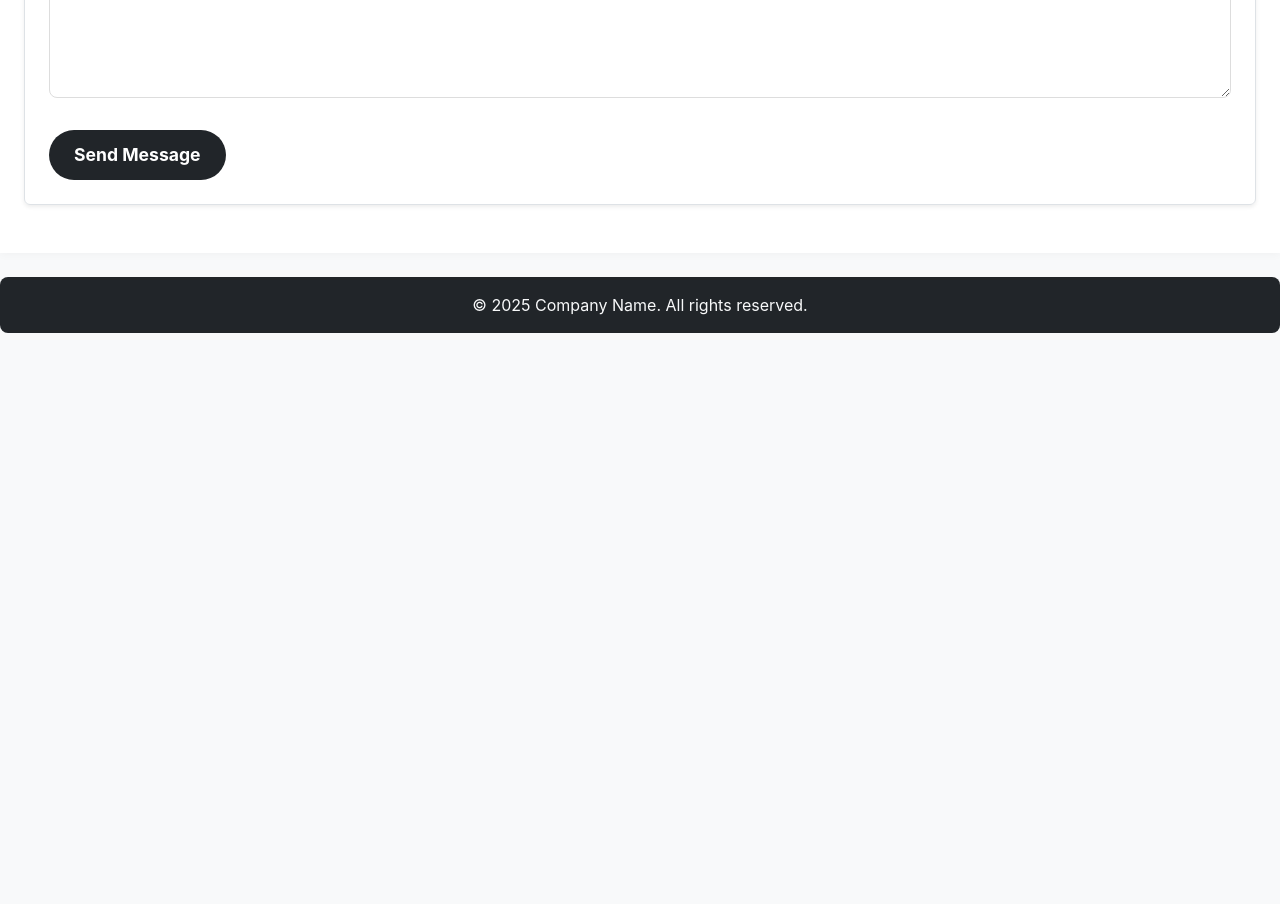
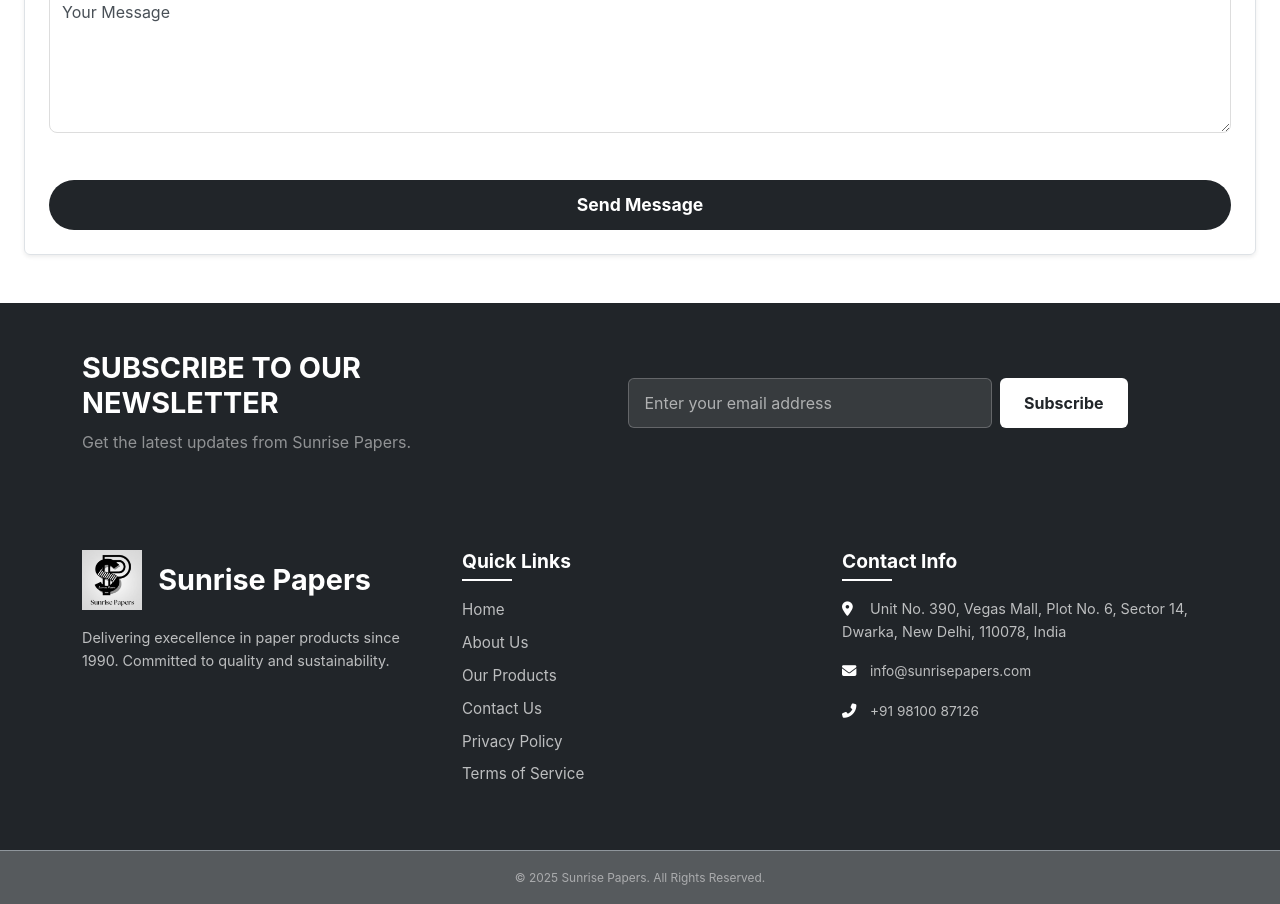
Before and after one commit to Akshit1025/sunrise-papers, a React (Create React App) app: page /contact in a window 1280 px wide. Shown: the part 580-1484 px from the top of the page. Before the commit the page ends 913 px from the top, so only its background shows below. Built offline with nearby package versions, Linux system fonts and the light colour scheme; no server answers.

Commit message:
Footer Redesigned

```diff
--- a/src/App.css
+++ b/src/App.css
@@ -1,193 +1,203 @@
 /* src/App.css */
 
-/* --- Custom CSS Variables (Optional but good practice for color scheme) --- */
+/* --- Custom CSS Variables (Primary Color Scheme) --- */
 :root {
-  --sp-dark-gray: #212529; /* Almost black, from logo text */
-  --sp-medium-gray: #495057; /* Dark gray for body text */
-  --sp-light-gray: #f8f9fa; /* Very light gray, page background (top bar background) */
-  --sp-white: #ffffff; /* Pure white for elements on dark background (main navbar background) */
+  --sp-dark-gray: #212529;   /* Almost black, from logo text, used for dark backgrounds */
+  --sp-medium-gray: #495057; /* Dark gray for body text, secondary elements */
+  --sp-light-gray: #f8f9fa;  /* Very light gray, page background */
+  --sp-white: #ffffff;      /* Pure white for elements on dark background, main content background */
+  --sp-accent-blue: #007bff; /* A subtle blue for hover effects/accents, derived from Bootstrap primary */
 }
 
-/* --- Bootstrap Overrides & Global Styles --- */
+/* --- Global Styles & Layout --- */
 body {
   margin: 0;
-  font-family: "Inter", sans-serif;
+  font-family: 'Inter', sans-serif;
   -webkit-font-smoothing: antialiased;
   -moz-osx-font-smoothing: grayscale;
-  background-color: var(--sp-light-gray); /* Overall page background */
-  color: var(--sp-medium-gray); /* Default text color */
+  background-color: var(--sp-light-gray);
+  color: var(--sp-medium-gray);
 }
 
-/* Overall container for the app - Designed for a seamless, professional look */
 .container.custom-container {
   display: flex;
   flex-direction: column;
   min-height: 100vh;
-  padding: 0; /* Remove padding from the outer container */
+  padding: 0;
   box-sizing: border-box;
   max-width: 100% !important; /* Force full width for the outermost container */
-  margin: 0 auto; /* Center the entire layout */
+  margin: 0 auto;
 }
 
-/* Specific styling for the top bar */
+/* --- Navbar Styles --- */
 .top-bar {
-  background-color: var(
-    --sp-light-gray
-  ); /* Light gray background for top bar */
-  border-bottom: 1px solid rgba(0, 0, 0, 0.05); /* Subtle bottom border */
+  background-color: var(--sp-light-gray);
+  border-bottom: 1px solid rgba(0, 0, 0, 0.05);
 }
 
 .top-bar .container {
-  max-width: 1200px; /* Constrain content width within the top bar */
+  max-width: 1200px;
 }
 
 .contact-info {
-  color: var(--sp-medium-gray); /* Text color for contact info */
+  color: var(--sp-medium-gray);
   font-size: 0.9em;
 }
 
+.contact-info a {
+  color: var(--sp-medium-gray) !important;
+  transition: color 0.3s ease;
+}
+
+.contact-info a:hover {
+  color: var(--sp-dark-gray) !important;
+}
+
 .contact-info i {
-  color: var(--sp-dark-gray); /* Icon color */
+  color: var(--sp-dark-gray);
   margin-right: 5px;
 }
 
 .social-icons .social-icon-link {
-  color: var(--sp-medium-gray) !important; /* Default icon color */
+  color: var(--sp-medium-gray) !important;
   font-size: 1.1em;
-  transition: color 0.3s ease, transform 0.3s ease; /* Smooth transition for color and transform */
-  display: inline-block; /* Required for transform to work correctly */
+  transition: color 0.3s ease, transform 0.3s ease;
+  display: inline-block;
 }
 
 .social-icons .social-icon-link:hover {
-  color: var(--sp-dark-gray) !important; /* Darker on hover */
-  transform: translateY(-3px) scale(1.1); /* Subtle popup effect */
+  color: var(--sp-dark-gray) !important;
+  transform: translateY(-3px) scale(1.1);
 }
 
-/* Main Navigation Bar custom styles */
 .custom-main-navbar {
-  border-radius: 0 !important; /* Ensure sharp corners for a full-width bar */
+  border-radius: 0 !important;
   /* shadow-sm from Navbar.js gives a subtle lift */
 }
 
 .navbar-brand img {
-  height: 50px; /* Ensure logo height is consistent */
-  margin-right: 10px; /* Space between logo and any optional text */
-  transition: transform 0.2s ease-in-out; /* Subtle hover animation for logo */
+  height: 50px;
+  margin-right: 10px;
+  transition: transform 0.2s ease-in-out;
 }
 
 .navbar-brand img:hover {
-  transform: scale(1.05); /* Slightly enlarge logo on hover */
+  transform: scale(1.05);
 }
 
 .main-nav-links .nav-item {
-  position: relative; /* Needed for underline animation */
-  margin: 0 15px; /* Spacing between main nav items */
+  position: relative;
+  margin: 0 15px;
 }
 
 .main-nav-links .nav-button {
-  color: var(
-    --sp-dark-gray
-  ) !important; /* Dark gray text for links on light navbar */
+  color: var(--sp-dark-gray) !important;
   background-color: transparent;
   border: none;
-  padding: 0.5rem 0; /* Adjust padding for underline space, no side padding */
+  padding: 0.5rem 0;
   font-size: 1.05em;
   font-weight: 500;
-  transition: color 0.3s ease; /* Only color transition initially */
+  transition: color 0.3s ease;
   position: relative;
-  overflow: hidden; /* Hide overflow for the pseudo-element */
+  overflow: hidden;
 }
 
-/* Underline animation using pseudo-element */
 .main-nav-links .nav-button::before {
-  content: "";
+  content: '';
   position: absolute;
   bottom: 0;
   left: 0;
   width: 100%;
-  height: 2px; /* Thickness of the underline */
-  background-color: var(--sp-dark-gray); /* Underline color */
-  transform: scaleX(0); /* Start hidden */
-  transform-origin: bottom right; /* Animate from right to left */
-  transition: transform 0.3s ease-out; /* Smooth transition */
+  height: 2px;
+  background-color: var(--sp-dark-gray);
+  transform: scaleX(0);
+  transform-origin: bottom right;
+  transition: transform 0.3s ease-out;
 }
 
 .main-nav-links .nav-button:hover::before {
-  transform: scaleX(1); /* Expand on hover */
-  transform-origin: bottom left; /* Animate from left to right on hover */
+  transform: scaleX(1);
+  transform-origin: bottom left;
 }
 
 .main-nav-links .nav-button:hover {
-  color: #007bff !important; /* Example hover color (Bootstrap primary blue), adjust if needed */
+  color: var(--sp-accent-blue) !important; /* Change text color on hover */
 }
 
-/* Main content area - Seamless with page background */
+
+/* --- Main Content Area --- */
 .main-content {
   flex-grow: 1;
-  background-color: var(--sp-white); /* White background for content area */
+  background-color: var(--sp-white);
   padding: 30px;
-  border-radius: 0; /* Ensure sharp corners */
-  box-shadow: 0 2px 8px rgba(0, 0, 0, 0.03); /* Very subtle shadow for depth */
+  border-radius: 0;
+  box-shadow: 0 2px 8px rgba(0,0,0,0.03);
 }
 
-/* Headings and paragraphs - Using color scheme variables */
 .page-title {
-  color: var(--sp-dark-gray); /* Dark gray for headings */
+  color: var(--sp-dark-gray);
   font-size: 2.2em;
   margin-bottom: 25px;
-  border-bottom: 2px solid #ecf0f1; /* Light border */
+  border-bottom: 2px solid #ecf0f1;
   padding-bottom: 10px;
 }
 
 .paragraph {
   line-height: 1.7;
   margin-bottom: 15px;
-  color: var(--sp-medium-gray); /* Medium gray for paragraphs */
+  color: var(--sp-medium-gray);
 }
 
-/* Product Card styles (kept card format as it's a good modern pattern for items) */
-.service-card {
-  background-color: var(--sp-white); /* White background for product cards */
+/* --- Product Card Styles --- */
+.service-card { /* Renamed from .service-card to .product-card internally for clarity */
+  background-color: var(--sp-white);
   padding: 25px;
-  border-radius: 10px; /* Keep rounded corners for individual product cards */
-  box-shadow: 0 4px 12px rgba(0, 0, 0, 0.08); /* More pronounced shadow for cards */
+  border-radius: 10px;
+  box-shadow: 0 4px 12px rgba(0,0,0,0.08);
   border: 1px solid #eee;
   transition: transform 0.2s ease, box-shadow 0.2s ease;
 }
 
 .service-card:hover {
   transform: translateY(-5px);
-  box-shadow: 0 6px 16px rgba(0, 0, 0, 0.15); /* Enhanced shadow on hover */
+  box-shadow: 0 6px 16px rgba(0,0,0,0.15);
 }
 
-.service-title {
-  color: var(--sp-dark-gray); /* Dark gray for product titles */
+.service-title { /* Used for product title now */
+  color: var(--sp-dark-gray);
   font-size: 1.5em;
   margin-bottom: 10px;
 }
 
-.service-description {
-  color: var(--sp-medium-gray); /* Medium gray for product descriptions */
+.service-description { /* Used for product description now */
+  color: var(--sp-medium-gray);
   line-height: 1.6;
 }
 
-/* Form styles - Using color scheme variables */
+/* --- Form Styles --- */
+.form {
+  display: flex;
+  flex-direction: column;
+  gap: 15px;
+  margin-top: 20px;
+}
+
 .input-field,
 .text-area-field {
   padding: 12px;
   border: 1px solid #ddd;
   border-radius: 8px;
   font-size: 1em;
-  color: var(--sp-dark-gray); /* Input text color */
+  color: var(--sp-dark-gray);
 }
 
 .input-field::placeholder,
 .text-area-field::placeholder {
-  color: var(--sp-medium-gray); /* Placeholder color */
+  color: var(--sp-medium-gray);
 }
 
 .submit-button {
-  background-color: var(--sp-dark-gray); /* Dark gray submit button */
+  background-color: var(--sp-dark-gray);
   color: var(--sp-white);
   border: none;
   padding: 12px 25px;
@@ -199,11 +209,11 @@ body {
 }
 
 .submit-button:hover {
-  background-color: var(--sp-medium-gray); /* Lighter gray on hover */
+  background-color: var(--sp-medium-gray);
   transform: translateY(-2px);
 }
 
-/* Message boxes (alerts) - Adjusted for new scheme */
+/* --- Message Boxes (Alerts) --- */
 .message-box {
   margin-top: 20px;
   padding: 15px;
@@ -213,57 +223,248 @@ body {
 }
 
 .success-message {
-  background-color: #e6ffe6; /* Keep standard green for success */
+  background-color: #e6ffe6;
   color: #27ae60;
   border: 1px solid #27ae60;
 }
 
 .error-message {
-  background-color: #ffe6e6; /* Keep standard red for error */
+  background-color: #ffe6e6;
   color: #e74c3c;
   border: 1px solid #e74c3c;
 }
 
-/* Footer styles - Seamless with page background */
-.footer {
-  margin-top: 30px;
-  padding: 20px;
-  background-color: var(--sp-dark-gray); /* Dark gray footer */
+/* --- Footer & Newsletter Styles --- */
+.newsletter-section {
+  background-color: var(--sp-dark-gray); /* Dark background for newsletter */
   color: var(--sp-white);
-  text-align: center;
-  border-radius: 0; /* Ensure sharp corners */
-  box-shadow: none; /* No shadow */
+  padding: 50px 0; /* Vertical padding */
 }
 
-.loading-text {
-  text-align: center;
-  font-size: 1.2em;
-  color: var(--sp-medium-gray);
-  padding: 50px;
+.newsletter-heading {
+  font-size: 1.8em;
+  margin-bottom: 10px;
 }
 
-/* Responsive adjustments */
-/* Global container takes full width, and internal content is contained by Bootstrap's .container */
-@media (max-width: 768px) {
-  .top-bar {
-    display: none !important; /* Hide top bar completely on small screens */
+.newsletter-form {
+  max-width: 500px;
+  margin-left: auto;
+  margin-right: auto;
+}
+
+.newsletter-input {
+  background-color: rgba(255, 255, 255, 0.1); /* Slightly transparent white input */
+  border: 1px solid rgba(255, 255, 255, 0.3);
+  color: var(--sp-white) !important;
+  border-radius: 0.375rem; /* Bootstrap default border-radius */
+  padding: 0.75rem 1rem;
+  flex-grow: 1; /* Allow input to take available space */
+}
+
+.newsletter-input::placeholder {
+  color: rgba(255, 255, 255, 0.6);
+}
+
+.newsletter-input:focus {
+  background-color: rgba(255, 255, 255, 0.15);
+  border-color: rgba(255, 255, 255, 0.5);
+  box-shadow: 0 0 0 0.25rem rgba(255, 255, 255, 0.25);
+}
+
+.newsletter-button {
+  background-color: var(--sp-white); /* White button */
+  color: var(--sp-dark-gray) !important; /* Dark text */
+  border: none;
+  padding: 0.75rem 1.5rem;
+  font-weight: bold;
+  border-radius: 0.375rem;
+  transition: all 0.3s ease;
+}
+
+.newsletter-button:hover {
+  background-color: var(--sp-light-gray); /* Lighter white on hover */
+  transform: translateY(-2px); /* Slight lift */
+  box-shadow: 0 4px 8px rgba(0,0,0,0.2);
+}
+
+.newsletter-message {
+  font-size: 0.9em;
+  margin-top: 10px;
+}
+
+
+.footer {
+  background-color: var(--sp-dark-gray); /* Dark background for main footer */
+  color: var(--sp-white); /* Default text color */
+  padding: 50px 0;
+  border-radius: 0;
+  box-shadow: none;
+}
+
+.footer-brand {
+  margin-bottom: 20px;
+}
+
+.footer-logo {
+  height: 60px; /* Slightly larger logo in footer */
+  width: auto;
+}
+
+.footer-company-name {
+  font-size: 1.8em;
+  line-height: 1; /* Adjust line height to align with logo */
+}
+
+.footer-description {
+  font-size: 0.9em;
+  line-height: 1.6;
+  color: rgba(255, 255, 255, 0.7);
+}
+
+.footer-heading {
+  font-size: 1.2em;
+  font-weight: bold;
+  margin-bottom: 1.5rem;
+  color: var(--sp-white);
+  position: relative; /* For underline effect */
+  padding-bottom: 8px; /* Space for underline */
+}
+
+.footer-heading::after {
+  content: '';
+  position: absolute;
+  left: 0;
+  bottom: 0;
+  width: 50px; /* Width of the underline */
+  height: 2px;
+  background-color: var(--sp-white); /* White underline */
+}
+
+.footer-links li {
+  margin-bottom: 8px;
+}
+
+.footer-link {
+  color: rgba(255, 255, 255, 0.7) !important;
+  font-size: 0.95em;
+  position: relative;
+  transition: all 0.3s ease;
+}
+
+.footer-link:hover {
+  color: var(--sp-white) !important;
+  padding-left: 5px; /* Slight indent on hover */
+}
+
+.footer-link::before { /* Animated arrow for quick links */
+  content: '\203A'; /* Unicode for single right angle quote */
+  position: absolute;
+  left: -15px;
+  opacity: 0;
+  transition: all 0.3s ease;
+}
+
+.footer-link:hover::before {
+  opacity: 1;
+  left: -5px; /* Move arrow to visible position */
+}
+
+
+.footer-contact-item {
+  font-size: 0.9em;
+  line-height: 1.6;
+  color: rgba(255, 255, 255, 0.7);
+}
+
+.footer-contact-item i {
+  color: var(--sp-white);
+  font-size: 1em;
+  width: 20px; /* Align icons */
+}
+
+.footer-contact-item a {
+  color: rgba(255, 255, 255, 0.7) !important;
+  text-decoration: none;
+  transition: color 0.3s ease;
+}
+
+.footer-contact-item a:hover {
+  color: var(--sp-white) !important;
+}
+
+/* Bottom Copyright Bar */
+.bottom-bar {
+  background-color: var(--sp-dark-gray);
+  opacity: 1; /* Ensure full opacity */
+  border-top: 1px solid rgba(255, 255, 255, 0.1); /* Lighter border for contrast */
+  color: rgba(255, 255, 255, 0.6);
+  font-size: 0.85em;
+}
+
+
+/* --- Responsive Adjustments --- */
+@media (max-width: 991.98px) { /* Medium devices (tablets) and down */
+  .newsletter-section .text-lg-start {
+    text-align: center !important;
   }
-  .custom-main-navbar .navbar-collapse {
+  .newsletter-form {
+    max-width: 100%;
+    justify-content: center;
+  }
+  .footer .col-md-4 {
+    text-align: center; /* Center footer columns on tablet */
+  }
+  .footer-heading::after {
+    left: 50%;
+    transform: translateX(-50%); /* Center underline */
+  }
+  .footer-links, .footer-contact-item {
+    padding-left: 0;
+  }
+  .footer-links li {
     text-align: center;
   }
-  .main-nav-links {
-    margin-left: 0 !important; /* Override ms-auto */
-    margin-right: 0 !important; /* Override me-auto */
-    width: 100%;
-    justify-content: center; /* Center items in collapsed menu */
+  .footer-link::before { /* Hide arrow on mobile for centered list */
+    display: none;
   }
-  .main-nav-links .nav-item {
-    margin: 5px 0; /* Adjust vertical spacing for collapsed menu */
+  .footer-brand {
+    justify-content: center;
   }
 }
 
-@media (max-width: 480px) {
-  .custom-main-navbar .navbar-brand img {
-    height: 40px; /* Smaller logo on very small screens */
+@media (max-width: 767.98px) { /* Small devices (mobile) and down */
+  .newsletter-section {
+    padding: 30px 0;
+  }
+  .newsletter-heading {
+    font-size: 1.5em;
+  }
+  .newsletter-input, .newsletter-button {
+    padding: 0.6rem 1rem;
+    font-size: 0.9em;
+  }
+  .main-content {
+    padding: 20px;
+  }
+  .page-title {
+    font-size: 1.8em;
+  }
+  .service-card {
+    padding: 20px;
+  }
+  .service-title {
+    font-size: 1.3em;
+  }
+  .footer {
+    padding: 30px 0;
+  }
+  .footer-logo {
+    height: 50px;
+  }
+  .footer-company-name {
+    font-size: 1.5em;
+  }
+  .footer-heading {
+    font-size: 1.1em;
   }
 }
--- a/src/components/Footer.js
+++ b/src/components/Footer.js
@@ -1,13 +1,224 @@
 // src/components/Footer.js
 
-import React from "react";
-// No need to import styles.js, as styles are now in App.css
+import React, { useState } from "react";
+import { Link } from "react-router-dom"; // Import Link for navigation
+import { collection, addDoc } from "firebase/firestore"; // For Newsletter Storage
+import { db } from "../firebaseConfig"; // Import Firebase configuration
 
-const Footer = () => (
-  // Use Bootstrap padding and text alignment classes, combined with custom 'footer' class
-  <footer className="footer py-3 mt-4 text-center text-light rounded-3">
-    © {new Date().getFullYear()} Company Name. All rights reserved.
-  </footer>
-);
+const Footer = () => {
+  const [newsletterEmail, setNewsletterEmail] = useState("");
+  const [newsletterStatus, setNewsletterStatus] = useState(null); // 'success' or 'error' or null
+  const [newsletterMessage, setNewsletterMessage] = useState("");
+  const [isSubmitting, setIsSubmitting] = useState(false);
+
+  const validateEmail = (email) => {
+    // Basic email validation regex
+    return /^[^\s@]+@[^\s@]+\.[^\s@]+$/.test(email);
+  };
+
+  const handleNewsletterSubmit = async (e) => {
+    e.preventDefault();
+    setIsSubmitting(true);
+    setNewsletterStatus(null);
+    setNewsletterMessage("");
+
+    if (!validateEmail(newsletterEmail)) {
+      setNewsletterStatus("error");
+      setNewsletterMessage("Please enter a valid email address.");
+      setIsSubmitting(false);
+      setTimeout(() => {
+        setNewsletterStatus(null);
+        setNewsletterMessage("");
+      }, 3000); // Clear message after 3 seconds
+      return;
+    }
+
+    try {
+      // Store newsletter subscription in Firestore
+      await addDoc(collection(db, "newsletter_subscriptions"), {
+        email: newsletterEmail,
+        timestamp: new Date(),
+      });
+      setNewsletterStatus("success");
+      setNewsletterMessage("Thank you for subscribing to our newsletter!");
+      setNewsletterEmail(""); // Clear the input field
+    } catch (error) {
+      console.error("Error subscribing to newsletter: ", error);
+      setNewsletterStatus("error");
+      setNewsletterMessage("Failed to subscribe. Please try again later.");
+    } finally {
+      setIsSubmitting(false);
+      setTimeout(() => {
+        setNewsletterStatus(null);
+        setNewsletterMessage("");
+      }, 3000); // Clear message after 3 seconds
+    }
+  };
+
+  return (
+    <>
+      {/* Newsletter Section - Above the Main Footer */}
+      <div className="newsletter-section bg-dark py-5">
+        <div className="container">
+          <div className="row justify-content-center align-items-center">
+            <div className="col-lg-5 text-center text-lg-start mb-4 mb-lg-0">
+              <h3 className="newsletter-heading text-white fw-bold">
+                SUBSCRIBE TO OUR NEWSLETTER
+              </h3>
+              <p className="text-white-50 mb-0">
+                Get the latest updates from Sunrise Papers.
+              </p>
+            </div>
+            <div className="col-lg-7">
+              <form
+                className="d-flex newsletter-form"
+                onSubmit={handleNewsletterSubmit}
+              >
+                <input
+                  type="email"
+                  className="form-control newsletter-input"
+                  placeholder="Enter your email address"
+                  value={newsletterEmail}
+                  onChange={(e) => setNewsletterEmail(e.target.value)}
+                  disabled={isSubmitting}
+                  required
+                />
+                <button
+                  type="submit"
+                  className="btn btn-primary newsletter-button ms-2"
+                  disabled={isSubmitting}
+                >
+                  {isSubmitting ? "Subscribing..." : "Subscribe"}
+                </button>
+              </form>
+              {newsletterStatus && (
+                <div
+                  className={`newsletter-message mt-3 text-center text-lg-start ${
+                    newsletterStatus === "success"
+                      ? "text-success"
+                      : "text-danger"
+                  }`}
+                >
+                  {newsletterMessage}
+                </div>
+              )}
+            </div>
+          </div>
+        </div>
+      </div>
+
+      {/* Main Footer */}
+      <footer className="footer bg-dark py-5 text-white-50">
+        <div className="container">
+          <div className="row">
+            {/* Column 1: Sunrise Papers logo and info */}
+            <div className="col-md-4 mb-4 mb-md-0">
+              <div className="footer-brand d-flex align-items-center mb-3">
+                <img
+                  src="/images/logo.png"
+                  alt="Sunrise Papers Logo"
+                  className="footer-logo me-3"
+                />
+                <span className="footer-company-name fw-bold text-white">
+                  Sunrise Papers
+                </span>
+              </div>
+              <p className="footer-description">
+                Delivering execellence in paper products since 1990. Committed
+                to quality and sustainability.
+              </p>
+            </div>
+            {/* Column 2: Quick Links */}
+            <div className="col-md-4 mb-4 mb-md-0">
+              <h5 className="footer-heading text-white mb-3">Quick Links</h5>
+              <ul className="list-unstyled footer-links">
+                <li>
+                  <Link to="/" className="footer-link text-decoration-none">
+                    Home
+                  </Link>
+                </li>
+                <li>
+                  <Link
+                    to="/about"
+                    className="footer-link text-decoration-none"
+                  >
+                    About Us
+                  </Link>
+                </li>
+                <li>
+                  <Link
+                    to="/products"
+                    className="footer-link text-decoration-none"
+                  >
+                    Our Products
+                  </Link>
+                </li>
+                <li>
+                  <Link
+                    to="/contact"
+                    className="footer-link text-decoration-none"
+                  >
+                    Contact Us
+                  </Link>
+                </li>
+                <li>
+                  <Link
+                    to="/privacy-policy"
+                    className="footer-link text-decoration-none"
+                  >
+                    Privacy Policy
+                  </Link>
+                </li>
+                <li>
+                  <Link
+                    to="/terms-of-service"
+                    className="footer-link text-decoration-none"
+                  >
+                    Terms of Service
+                  </Link>
+                </li>
+              </ul>
+            </div>
+            {/* Column 3: Contact Information */}
+            <div className="col-md-4">
+              <h5 className="footer-heading text-white mb-3">Contact Info</h5>
+              <address className="mb-0">
+                <p className="footer-contact-item">
+                  <i className="fas fa-map-marker-alt me-2 footer-icon"></i>
+                  Unit No. 390, Vegas Mall, Plot No. 6, Sector 14, Dwarka, New
+                  Delhi, 110078, India
+                </p>
+                <p className="footer-contact-item">
+                  <i className="fas fa-envelope me-2 footer-icon"></i>
+                  <a
+                    href="mailto:info@sunrisepapers.com"
+                    className="text-decoration-none footer-link"
+                  >
+                    info@sunrisepapers.com
+                  </a>
+                </p>
+                <p className="footer-contact-item">
+                  <i className="fas fa-phone-alt me-2 footer-icon"></i>
+                  <a
+                    href="tel:+919810087126"
+                    className="text-decoration-none footer-link"
+                  >
+                    +91 98100 87126
+                  </a>
+                </p>
+              </address>
+            </div>
+          </div>
+        </div>
+      </footer>
+      {/* Bottom Copyright Bar */}
+      <div className="bottom-bar bg-dark py-3 text-center text-white-50 border-top border-secondary opacity-75">
+        <div className="container">
+          <small>&copy; {new Date().getFullYear()} Sunrise Papers. All Rights Reserved.</small>
+        </div>
+      </div>
+    </>
+  );
+};
 
 export default Footer;
```
